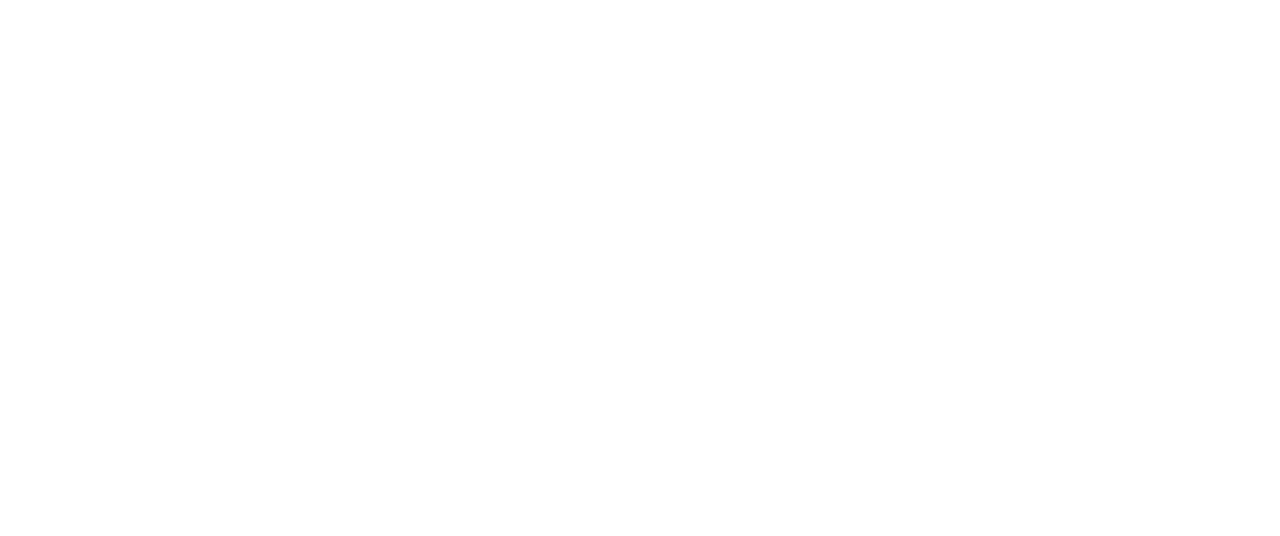
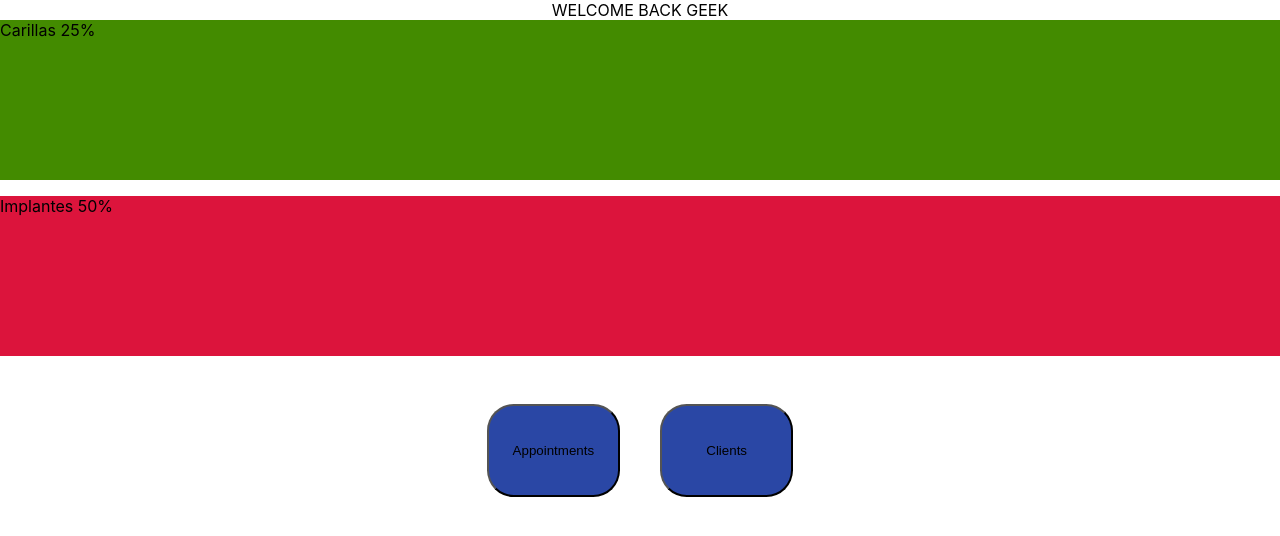
Before and after one commit to DanielC1492/saca-muelas-front, a React (Create React App) app in the folder app/: page /admin in a window 1280 px wide. Shown: the top 536 px of the page. Built offline with nearby package versions, Linux system fonts and the light colour scheme.

Commit message:
Admin view added. Doing home style. AGAIN.Work in progress.

```diff
--- a/app/public/index.html
+++ b/app/public/index.html
@@ -3,6 +3,8 @@
   <head>
     <meta charset="utf-8" />
     <!-- <link rel="icon" href="%PUBLIC_URL%/favicon.ico" /> -->
+
+
     <meta name="viewport" content="width=device-width, initial-scale=1" />
     <meta name="theme-color" content="#000000" />
     <meta
--- a/app/src/App.js
+++ b/app/src/App.js
@@ -7,6 +7,7 @@
 import Profile from './containers/Profile/Profile';
 import Appointment from './containers/Appointment/Appointment';
 import Schedule from './containers/Schedule/Schedule';
+import Admin from './containers/Admin/Admin';
 
 
 function App() {
@@ -20,6 +21,7 @@
           <Route path='/profile' exact component={Profile} />
           <Route path='/appointment' exact component={Appointment}/>
           <Route path='/schedule' exact component={Schedule} />
+          <Route path='/admin' exact component={Admin}/>
         </Switch>
       </BrowserRouter>
 
--- a/app/src/containers/Admin/Admin.css
+++ b/app/src/containers/Admin/Admin.css
@@ -0,0 +1,52 @@
+
+.promo{
+    height: 10em;
+    width: 100vw;
+    background-color: crimson;
+
+}
+
+.p1 {
+    margin-bottom: 1em;
+    background-color: rgb(67, 139, 0);
+}
+
+.text{
+    height: 10em;
+    width: 100vw;
+    text-align: justify;
+}
+
+.buttons{
+    display: flex;
+    justify-content: center;
+    align-self: center;
+    margin-top: 3em;
+
+
+}
+
+
+.buttonAdmin{
+    height: 7em;
+    width: 10em;
+    background-color: rgb(42, 71, 165);
+    border-radius: 2em;
+    transition: 0.2s;
+
+}
+
+.buttonAdmin:focus{
+    outline: 0;
+}
+.buttonAdmin:hover{
+    height: 6.5em;
+    width: 9.5em;
+    background-color: rgba(42, 71, 165, 0.411);
+    border-radius: 2em;
+    transition: 0.2s;
+}
+
+.appointment{
+    margin-right: 3em;
+}
--- a/app/src/containers/Admin/Admin.jsx
+++ b/app/src/containers/Admin/Admin.jsx
@@ -0,0 +1,64 @@
+import React, { useEffect } from 'react';
+import axios from 'axios';
+import './Admin.css';
+
+
+const Admin = (props) => {
+
+
+    useEffect(() =>{
+        const fetchData = async () => {
+
+        }
+        fetchData();
+    }, []);
+
+
+    const getAppointments = async () =>{
+
+        const appointments = await axios.get('http://localhost:3000/appointment/all')
+
+        console.log(appointments.result);
+    };
+
+    const getClients = async () =>{
+        const clients = await axios.get('http://localhost:3000/clients/')
+
+        console.log(clients.data);
+    }
+
+
+
+
+
+    return (
+        <div>
+
+            WELCOME BACK GEEK
+
+            <div>
+            <div className='promo p1'>
+               <div className='text t1'> Carillas 25%</div>
+            </div>
+            <div className='promo p2'><div className='text t'> Implantes 50%</div></div>
+            </div>
+
+            <div className='buttons'>
+            <button className='buttonAdmin appointment' name='Appointments' onClick={() => getAppointments()}>Appointments</button>
+            <button className='buttonAdmin client' name='Clients' onClick={() => getClients()}>Clients</button>
+            </div>
+
+
+        </div>
+    )
+
+
+
+}
+
+
+
+
+
+
+export default Admin;
--- a/app/src/containers/Home/Home.css
+++ b/app/src/containers/Home/Home.css
@@ -19,29 +19,24 @@
 
 }
 
-.carousel{
-    height: 60vh;
-    color: #fff;
-    text-align: center;
-    background: #364d79;
-    width: 80vw;
-    text-align: center;
-
+.promoIMG{
+    height: 20em;
+    width: 100vw;
 }
 
 .bocaDentista{
     height: 60vh;
-    width: 90vw;
+    width: 100vw;
 }
 
 .sexyDoctors{
     height: 60vh;
-    width: 90vw;
+    width: 100vw;
 }
 
 .dentistKid{
     height: 60vh;
-    width: 90vw;
+    width: 100vw;
 }
 
 .text1Div{
@@ -54,6 +49,7 @@
     background: linear-gradient(43deg, rgba(2,0,36,0.6825105042016807) 0%, rgba(9,42,121,0.49763655462184875) 4%, rgba(4, 73, 222, 0.747) 49%, rgba(219,220,228,0.8449754901960784) 100%);
     font-size: larger;
     margin-top: 2em;
+
 }
 
 .boca{
--- a/app/src/containers/Home/Home.jsx
+++ b/app/src/containers/Home/Home.jsx
@@ -5,6 +5,7 @@
 import { Carousel } from 'antd';
 import 'antd/lib/carousel/style/index.css'
 import Footer from '../../components/Footer/Footer'
+import promo from '../../img/promo.png';
 
 import { Card, Avatar } from 'antd';
 import { EditOutlined, EllipsisOutlined, SettingOutlined } from '@ant-design/icons';
@@ -19,13 +20,9 @@
                 </div> */}
             <div className='top'>
 
-                    <Carousel autoplay dotPosition='left' className='carousel'>
-
-                        <div className='img1'> <img className='sexyDoctors' src='https://freedesignfile.com/upload/2017/12/Smiling-doctors-Stock-Photo.jpg'></img></div>
-                        <div className='img2'><img className='bocaDentista' src='https://img.freepik.com/free-photo/woman-patient-dentist_1303-9364.jpg?size=626&ext=jpg&ga=GA1.2.611548398.1609027200'></img></div>
-                        <div className='img3'><img className='dentistKid' src='https://mynaturaldentist.com/wp-content/uploads/2019/06/happy-gas-dentist-1680x760.jpg'></img></div>
-
-                    </Carousel>
+                    <div className='promoIMG'>
+                        <img src={promo} alt=''></img>
+                    </div>
             </div>
             <div className='mid'>
 
```
Also changed, not shown: app/src/img/promo.png (added).
